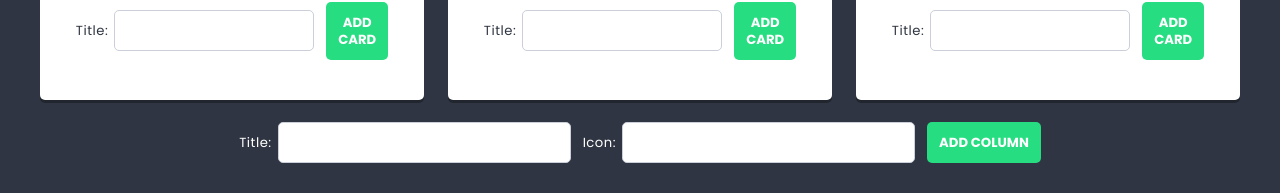
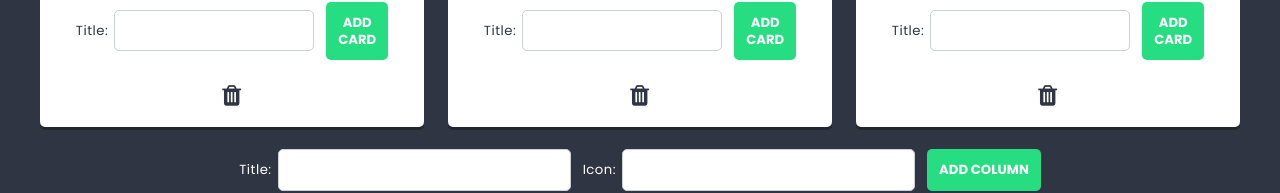
Before and after one commit to sou4pl/react-app, a React (Create React App) app: page /list/1 in a window 1280 px wide. Shown: the part 590-783 px from the top of the page. Built offline with nearby package versions, Linux system fonts and the light colour scheme.

Commit message:
add deleting columns - icon only

```diff
--- a/src/components/Column/Column.js
+++ b/src/components/Column/Column.js
@@ -14,8 +14,10 @@ const Column = props => {
       </h2>
         <ul className={styles.cards}>
           {cards.map(card => <Card key={card.id} id={card.id} title={card.title} isFavorite={card.isFavorite} />)}
+
         </ul>
         <CardForm columnId={props.id} />
+        <span className={styles.trash}><span className='fa fa-trash trash' /></span>
     </article>
   );
 };
--- a/src/components/Column/Column.module.scss
+++ b/src/components/Column/Column.module.scss
@@ -41,3 +41,11 @@
     margin: 0 0 $base-size 0;
   }
 }
+
+.trash {
+  display: block;
+  width: 100%;
+  margin: auto;
+  text-align: center;
+  font-size: 24px;
+}
```
